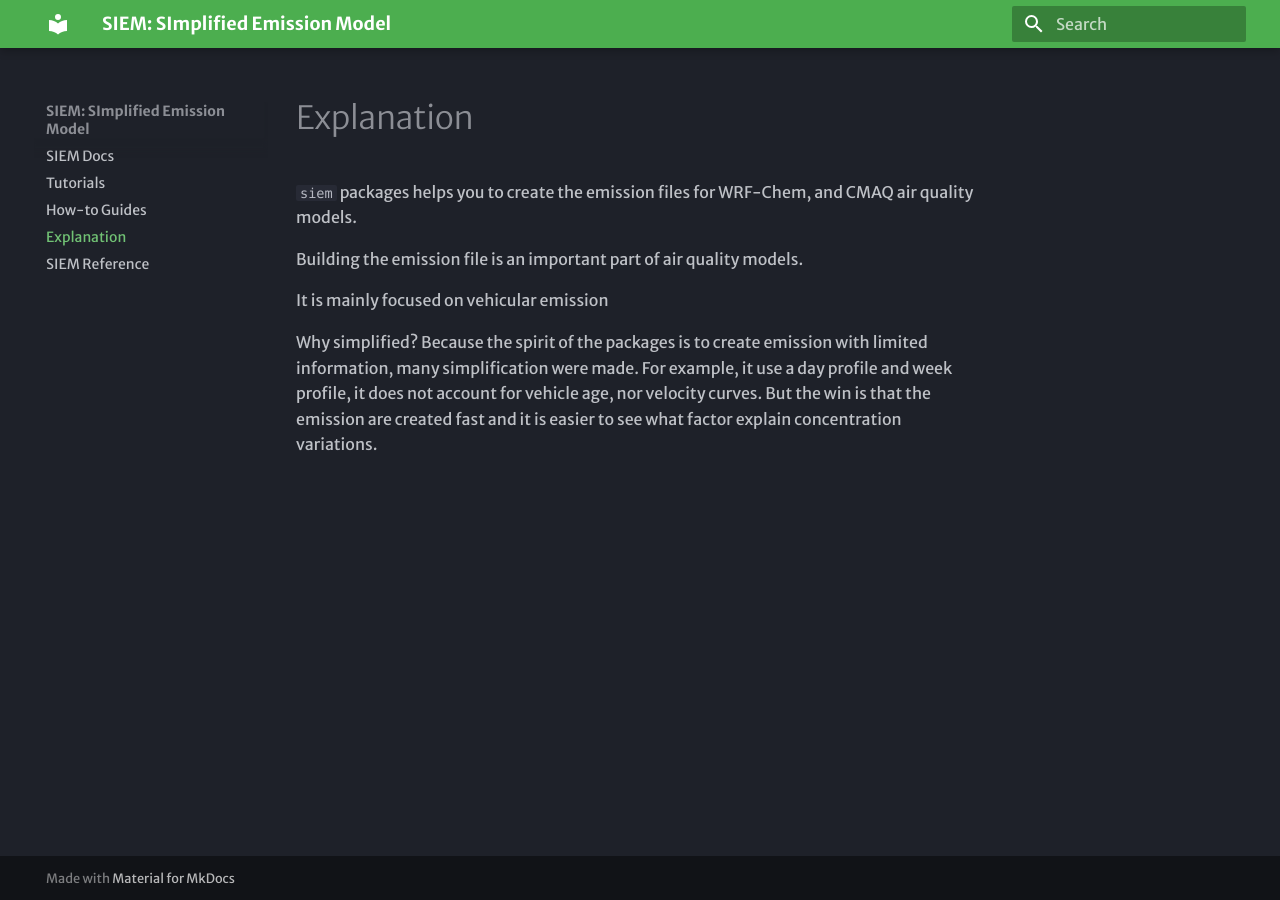
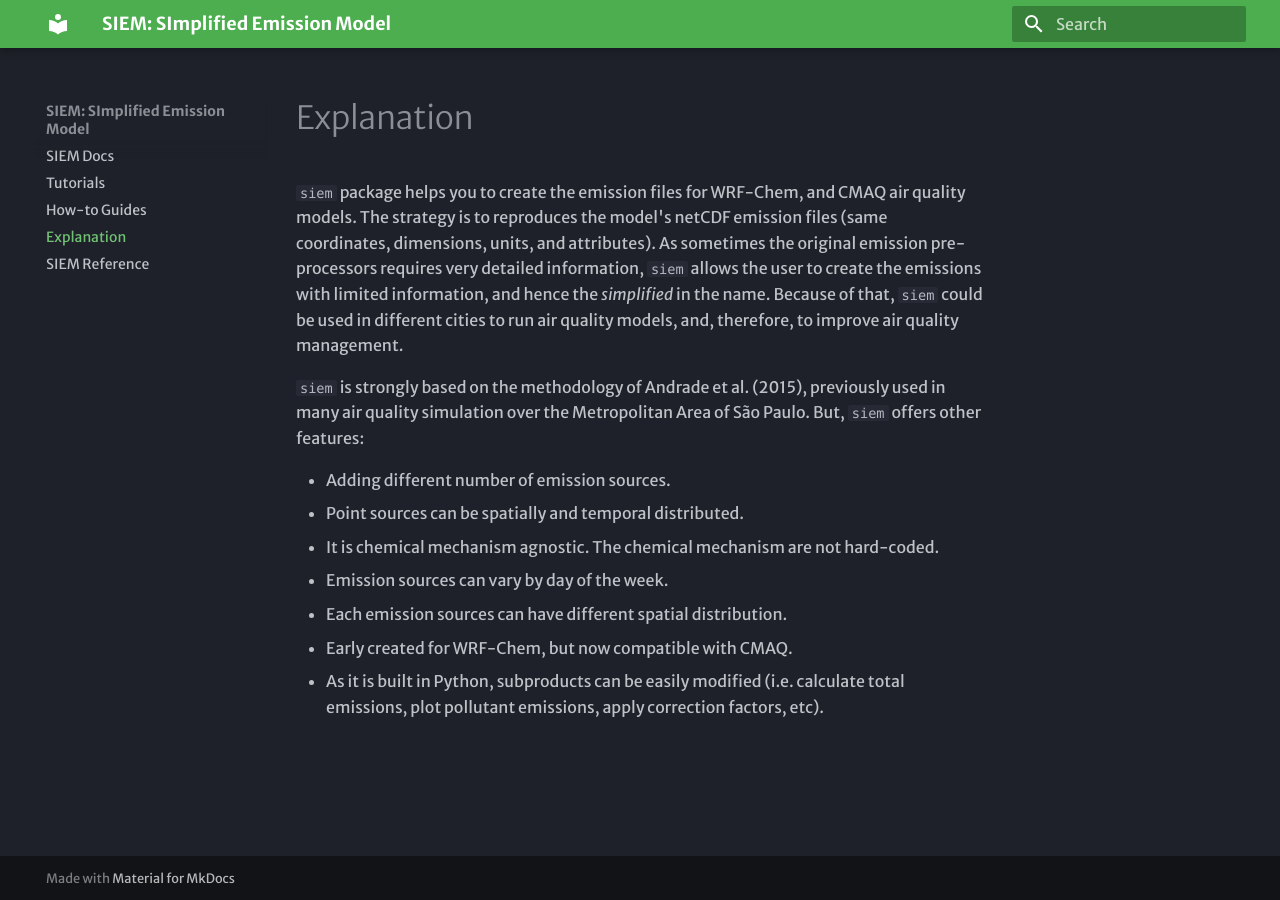
Before and after one commit to quishqa/siem, an MkDocs documentation site: the page built from docs/explanation.md, in a window 1280 px wide. Built offline with MkDocs 1.6.1 and Material for MkDocs 9.7.7, drawn with Linux system fonts in a browser that asks for light colours; some web fonts are replaced.

Commit message:
doc: basic explanation

```diff
--- a/docs/explanation.md
+++ b/docs/explanation.md
@@ -1,12 +1,23 @@
 # Explanation
 
-`siem` packages helps you to create the emission files for WRF-Chem,
+`siem` package helps you to create the emission files for WRF-Chem,
 and CMAQ air quality models.
+The strategy is to reproduces the model's netCDF emission files
+(same coordinates, dimensions, units, and attributes).
+As sometimes the original emission pre-processors requires very detailed information,
+`siem` allows the user to create the emissions with limited information,
+and hence the _simplified_ in the name.
+Because of that, `siem` could be used in different cities to run air quality models,
+and, therefore, to improve air quality management.
 
-Building the emission file is an important part of air quality models.
+`siem` is strongly based on the methodology of Andrade et al. (2015),
+previously used in many air quality simulation over the Metropolitan Area of São Paulo.
+But, `siem` offers other features:
 
-It is mainly focused on vehicular emission
-
-Why simplified? Because the spirit of the packages is to create emission with limited information,
-many simplification were made. For example, it use a day profile and week profile, it does not account for vehicle age,
-nor velocity curves. But the win is that the emission are created fast and it is easier to see what factor explain concentration variations.
+- Adding different number of emission sources.
+- Point sources can be spatially and temporal distributed.
+- It is chemical mechanism agnostic. The chemical mechanism are not hard-coded.
+- Emission sources can vary by day of the week.
+- Each emission sources can have different spatial distribution.
+- Early created for WRF-Chem, but now compatible with CMAQ.
+- As it is built in Python, subproducts can be easily modified (i.e. calculate total emissions, plot pollutant emissions, apply correction factors, etc).
```
